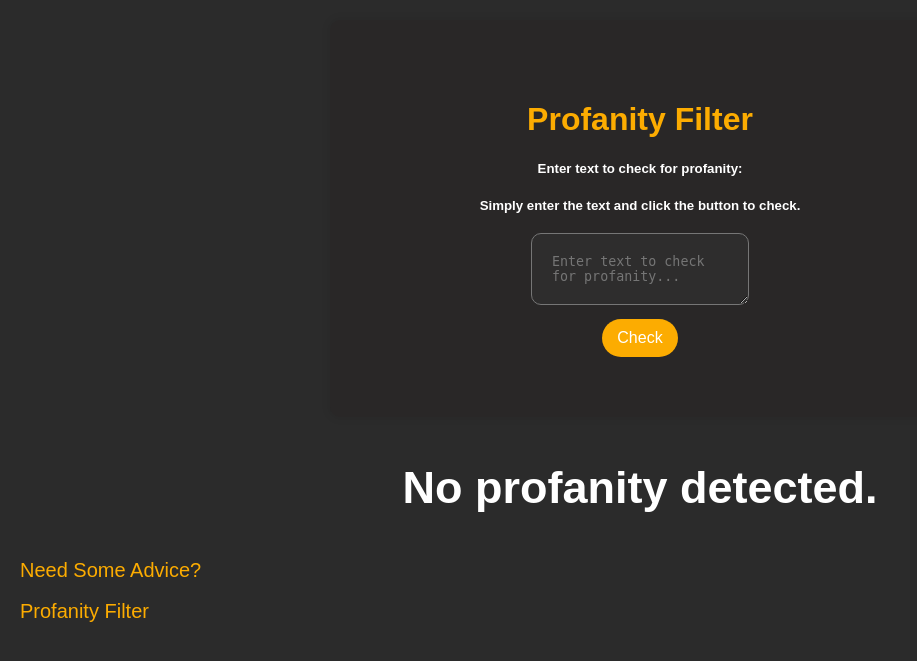
After one commit to OmphemetseMatlhaba/pdf_converter, a Django app: page /profanity_filter/ in a window 1280 px wide. The commit adds this page. Shown: the top 661 px of the page, without its empty margins (0-917 px from the left). Run offline with Django 5.2, Linux system fonts and the light colour scheme.

Commit message:
Profanity Filter

```diff
--- a/converter/urls.py
+++ b/converter/urls.py
@@ -5,4 +5,5 @@ urlpatterns = [
 
     path('', views.convert_pdf_view, name='convert_pdf_view'),
     path('advice/', views.get_advice, name='get_advice'),
+    path('profanity_filter/', views.profanity_filter, name='profanity_filter'),
 ]
--- a/converter/views.py
+++ b/converter/views.py
@@ -1,7 +1,7 @@
 from django.shortcuts import render
 from .forms import PDFUploadForm
 from pdf2image import convert_from_path
-
+import requests
 import os
 import uuid
 from zipfile import ZipFile
@@ -41,8 +41,7 @@ def convert_pdf_view(request):
     return render(request, 'upload.html', {'form': form})
 
 
-import requests
-from django.shortcuts import render
+
 
 def get_advice(request):
     api_url = 'https://api.api-ninjas.com/v1/advice'
@@ -56,3 +55,42 @@ def get_advice(request):
         advice = f"Error: {response.status_code} - {response.text}"
 
     return render(request, 'advice.html', {'advice': advice})
+
+
+
+
+
+import requests
+from django.shortcuts import render
+from django.views.decorators.csrf import csrf_exempt
+
+@csrf_exempt
+def profanity_filter(request):
+    profanity_result = None
+
+    if request.method == 'POST':
+        user_text = request.POST.get('text', '')
+
+        api_url = 'https://api.api-ninjas.com/v1/profanityfilter'
+        api_key = 'lntEwUB2sHMblfZ4j2fkZA==mqGBRVhe51VFesRJ'
+
+        try:
+            response = requests.get(
+                api_url,
+                headers={'X-Api-Key': api_key},
+                params={'text': user_text}
+            )
+
+            print("Status Code:", response.status_code)
+            print("Response Text:", response.text)
+
+            if response.status_code == 200:
+                data = response.json()
+                profanity_result = data.get('censored', 'No result found.', )
+            else:
+                profanity_result = f"API Error: {response.status_code}"
+
+        except Exception as e:
+            profanity_result = f"Request Failed: {str(e)}"
+
+    return render(request, 'profanity.html', {'result': profanity_result, })
--- a/templates/advice.html
+++ b/templates/advice.html
@@ -17,6 +17,10 @@
 
     <br><br>
     <a href="{% url 'convert_pdf_view' %}"> Need To convert PDF to PNG?</a>
+
+    <br><br>
+
+    <a href="{% url 'profanity_filter' %}"> Profanity Filter</a>
 
 </div>
 
@@ -71,6 +75,8 @@
        text-decoration-thickness: wavy;
        font-size: 45px;
        font-weight: bold;
+       text-align: center;
+
     }
 
     input[type="file"] {
--- /dev/null
+++ b/templates/profanity.html
@@ -0,0 +1,124 @@
+<!DOCTYPE html>
+<html lang="en">
+<head>
+    <meta charset="UTF-8">
+    <meta name="viewport" content="width=device-width, initial-scale=1.0">
+    <title>Profanity Filter</title>
+
+
+    <div class="card">
+        <h1>Profanity Filter</h1>
+        <h5>Enter text to check for profanity:</h5>
+        <h5>Simply enter the text and click the button to check.</h5>
+    <form method="post">
+        {% csrf_token %}
+        <textarea name="text" placeholder="Enter text to check for profanity..."></textarea><br>
+        <button type="submit">Check</button>
+    </form>
+    </div>
+
+    {% if result is not None %}
+        <p>Profanity Detected: <strong>{{ result }}</strong></p>
+
+        {% else %}
+        <p>No profanity detected.</p>
+
+        {% endif %}
+
+
+        <!-- {% if result == "No profanity detected." %}
+            <p style="color: green;">{{ result }}</p>
+        {% else %}
+            <p style="color: red;">{{ result }}</p>
+        {% endif %} -->
+
+        <a href="{% url 'get_advice' %}"> Need Some Advice?</a>
+
+        <br><br>
+        <a href="{% url 'profanity_filter' %}"> Profanity Filter</a>
+
+
+    <style>
+        body {
+            font-family: Arial, sans-serif;
+            margin: 0;
+            padding: 20px;
+            background-color: #2b2b2b;
+        }
+        h1 {
+            color: #fcac01;
+            text-align: center;
+            /* margin-bottom: 10px; */
+
+        }
+
+        h5{
+            color: #ffffff;
+            text-align: center;
+            margin-bottom: 20px;
+            text-decoration: wavy;
+        }
+
+    .card {
+            background: #292727;
+            padding: 60px;
+            border-radius: 10px;
+            box-shadow: 0 0 10px rgba(0, 0, 0, 0.1);
+            width: 500px;
+            margin: 0 auto;
+            align-items: center;
+            text-align: center;
+        }
+
+
+
+        textarea {
+            background: #2e2d2d;
+            padding: 20px;
+            border-radius: 10px;
+
+        }
+
+        p{
+           color: #ffffff;
+           text-decoration-thickness: wavy;
+           font-size: 45px;
+           font-weight: bold;
+           text-align: center;
+        }
+
+        input[type="file"] {
+            margin-bottom: 10px;
+            text-align: center;
+            color:#ffffff;
+        }
+        button {
+            background-color: #fcac01;
+            color: white;
+            border-radius: 50px;
+            border:none;;
+            padding: 10px 15px;
+            text-align: center;
+            text-decoration: none;
+            display: inline-block;
+            font-size: 16px;
+            margin-top: 10px;
+            cursor: pointer;
+        }
+        button:hover {
+            background-color: #f3b328;
+        }
+        .error {
+            color: red;
+            margin-top: 10px;
+        }
+
+        a {
+                color: #fcac01;
+                text-decoration: none;
+                font-size: 20px;
+                align-items: center;
+
+            }
+    </style>
+</html>
--- a/templates/upload.html
+++ b/templates/upload.html
@@ -30,6 +30,9 @@
 
 <br>
 <a href="{% url 'get_advice' %}"> Need Some Advice?</a>
+
+<br><br>
+<a href="{% url 'profanity_filter' %}"> Profanity Filter</a>
 
 </div>
 
```
Also changed, not shown: static/style.css (+79 -0 lines), media/converted/Refe_page_1.png (added), 2 other files.
